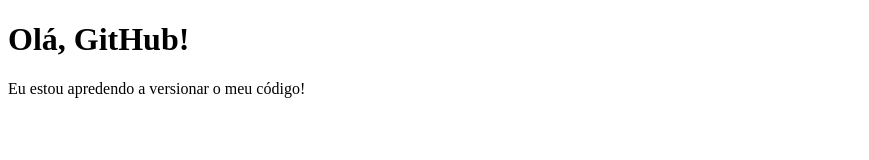
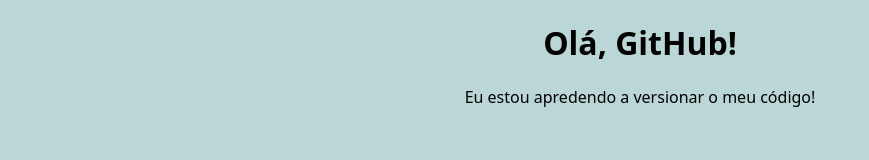
Before and after one commit to yasmimribeiro058-maker/portifolio-desenvolvedor1, a plain HTML site: page index.html in a window 1280 px wide. Shown: the whole page, without its empty margins (0-869 px from the left). Drawn offline with Linux system fonts and the light colour scheme.

Commit message:
Inserção de Estilo na página

```diff
--- a/index.html
+++ b/index.html
@@ -4,6 +4,7 @@
     <meta charset="UTF-8">
     <meta name="viewport" content="width=device-width, initial-scale=1.0">
     <title>Portifólio de um Desenvolvedor de Sistemas</title>
+    <link rel="stylesheet" href="style.css">
 </head>
 <body>
     <h1>Olá, GitHub!</h1>
--- /dev/null
+++ b/style.css
@@ -0,0 +1,8 @@
+body{
+    background-color: rgb(186, 214, 214);
+    font-family: system-ui, -apple-system, BlinkMacSystemFont, 'Segoe UI', Roboto, Oxygen, Ubuntu, Cantarell, 'Open Sans', 'Helvetica Neue', sans-serif;
+    text-align: center;
+}
+h1{
+    color: rgb(0, 0, 0);
+}
```
